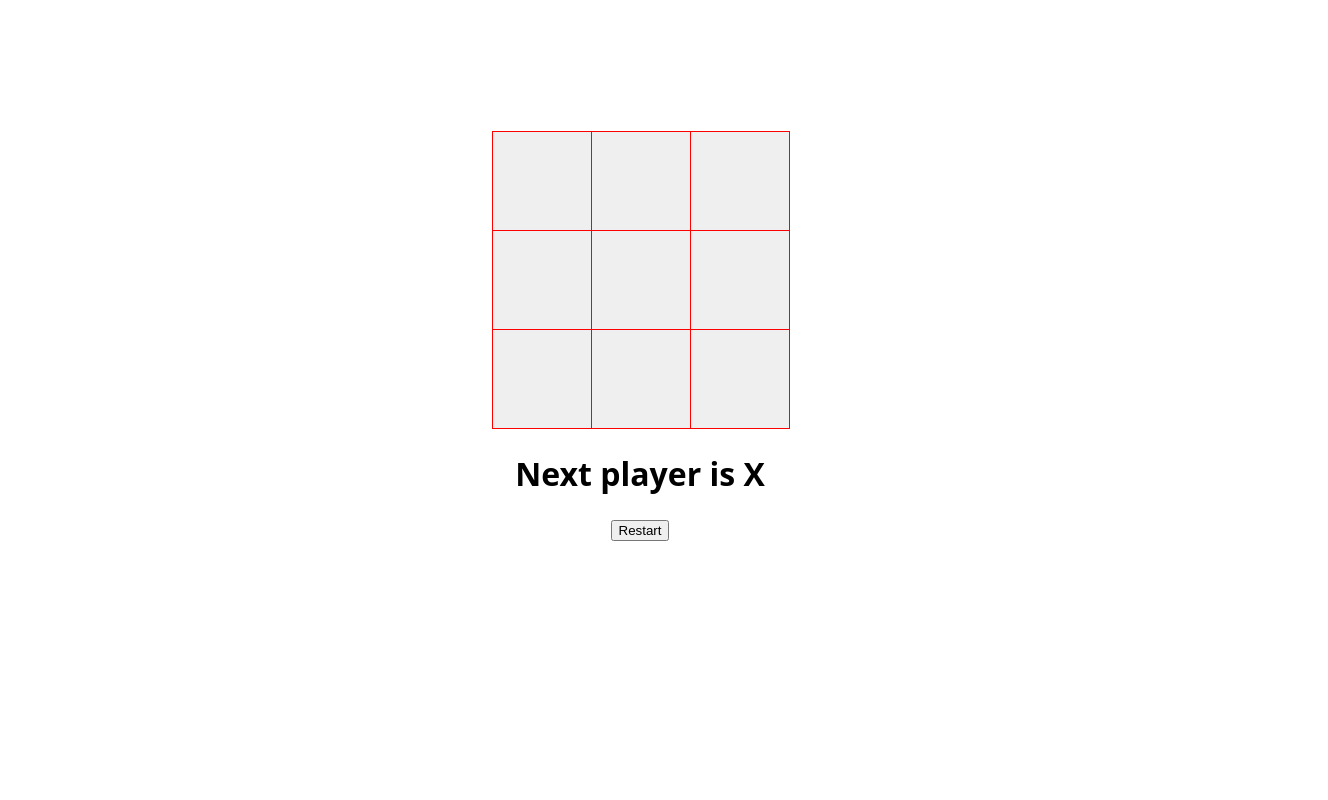
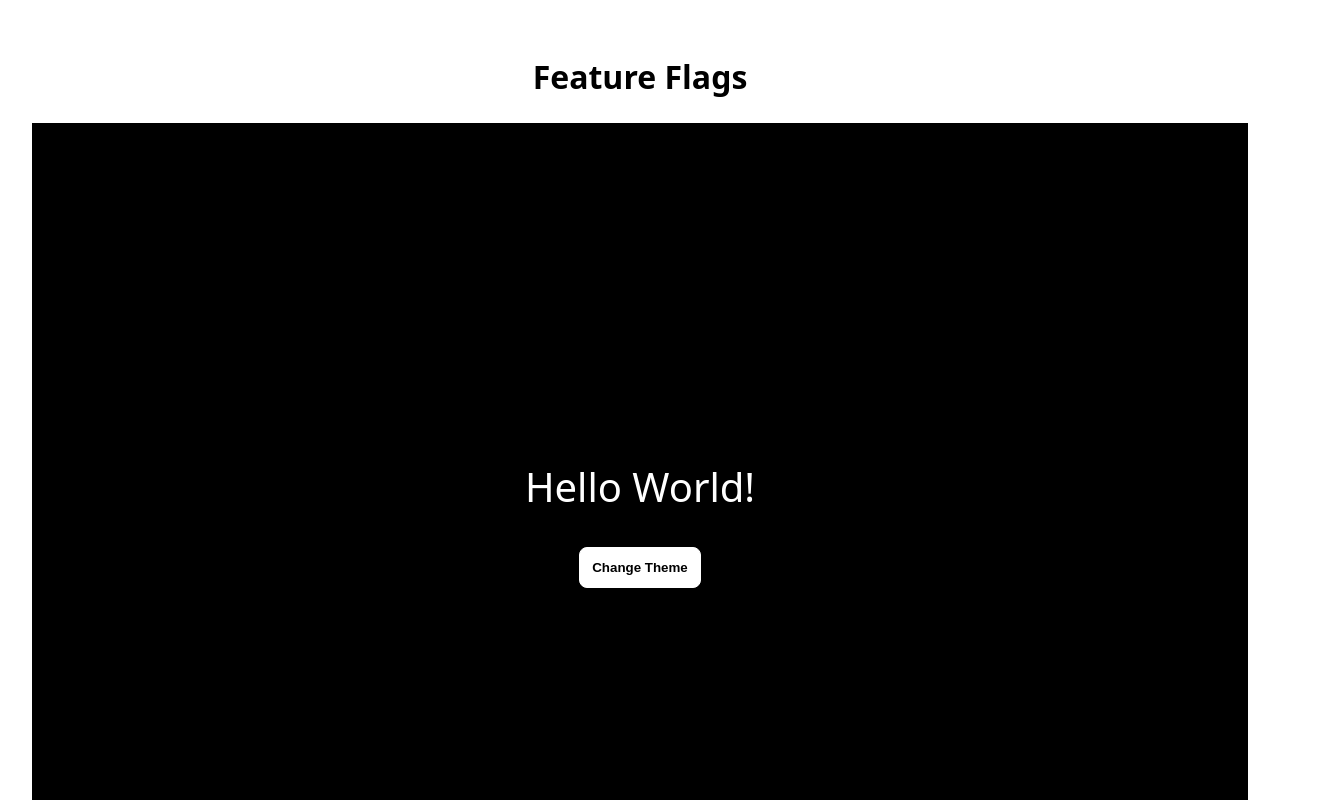
Before and after one commit to katerynaKV/react-projects, a React app: page / in a window 1280 px wide. Shown: the top 800 px of the page, 1328 px wide, since content can reach past the window. Built offline with nearby package versions, Linux system fonts and the light colour scheme; the HTML template or start-up script is replaced by a standard one.

Commit message:
Added FeatureFlags project

```diff
--- a/src/App.jsx
+++ b/src/App.jsx
@@ -2,6 +2,8 @@
 import Accordion from './projects/accordion/Accordion';
 import CustomModal from './projects/custom-modal/CustomModal';
 import CustomTabs from './projects/custom-tabs/CustomTabs';
+import FeatureFlags from './projects/feature-flag/FeatureFlags';
+import FeatureFlagsProvider from './projects/feature-flag/context/FeatureFlagsProvider';
 import GithubProfileFinder from './projects/github-profile-finder/GithubProfileFinder';
 import ImageSlider from './projects/image-slider/ImageSlider';
 import LightDarkMode from './projects/light-dark-mode/LightDarkMode';
@@ -60,7 +62,12 @@
       {/* <SearchAutocomplete /> */}
 
       {/* Tic tac toe */}
-      <TicTacToe />
+      {/* <TicTacToe /> */}
+
+      {/* Feature Flag Implementation */}
+      <FeatureFlagsProvider>
+        <FeatureFlags />
+      </FeatureFlagsProvider>
     </div>
   );
 }
--- /dev/null
+++ b/src/projects/feature-flag/FeatureFlags.jsx
@@ -0,0 +1,55 @@
+import { useContext } from 'react';
+import Accordion from '../accordion/Accordion';
+import LightDarkMode from '../light-dark-mode/LightDarkMode';
+import RandomColor from '../random-color/RandomColor';
+import TicTacToe from '../tic-tac-toe/TicTacToe';
+import TreeView from '../tree-view/TreeView';
+import { FeatureFlagsContext } from './context/FeatureFlagsProvider';
+import CustomTabs from '../custom-tabs/CustomTabs';
+import menus from '../tree-view/data';
+
+export default function FeatureFlags() {
+  const { loading, enabledFlags } = useContext(FeatureFlagsContext);
+
+  const componentsToRender = [
+    {
+      key: 'showLightAndDarkMode',
+      component: <LightDarkMode />,
+    },
+    {
+      key: 'showTicTacToeBoard',
+      component: <TicTacToe />,
+    },
+    {
+      key: 'showRandomColorGenerator',
+      component: <RandomColor />,
+    },
+    {
+      key: 'showAccordion',
+      component: <Accordion />,
+    },
+    {
+      key: 'showTreeView',
+      component: <TreeView menus={menus} />,
+    },
+    {
+      key: 'showTabs',
+      component: <CustomTabs />,
+    },
+  ];
+
+  function checkEnabledFlags(getCurrentKey) {
+    return enabledFlags[getCurrentKey];
+  }
+
+  if (loading) return <h1>Loading data! Please wait.</h1>;
+
+  return (
+    <div>
+      <h1>Feature Flags</h1>
+      {componentsToRender.map((componentItem) =>
+        checkEnabledFlags(componentItem.key) ? componentItem.component : null,
+      )}
+    </div>
+  );
+}
--- /dev/null
+++ b/src/projects/feature-flag/context/FeatureFlagsProvider.jsx
@@ -0,0 +1,30 @@
+import { createContext, useEffect, useState } from 'react';
+import featureFlagsDataServiceCall from '../data';
+
+export const FeatureFlagsContext = createContext(null);
+
+export default function FeatureFlagsProvider({ children }) {
+  const [loading, setLoading] = useState(false);
+  const [enabledFlags, setEnabledFlags] = useState({});
+
+  async function fetchFeatureFlags() {
+    try {
+      setLoading(true);
+      //original service call
+      const response = await featureFlagsDataServiceCall();
+      console.log(response);
+      setEnabledFlags(response);
+      setLoading(false);
+    } catch (error) {
+      console.log(error);
+      setLoading(false);
+      throw new Error(error);
+    }
+  }
+
+  useEffect(() => {
+    fetchFeatureFlags();
+  }, []);
+
+  return <FeatureFlagsContext.Provider value={{ loading, enabledFlags }}>{children}</FeatureFlagsContext.Provider>;
+}
--- /dev/null
+++ b/src/projects/feature-flag/data.js
@@ -0,0 +1,17 @@
+const dummyApiResponse = {
+  showLightAndDarkMode: true,
+  showTicTacToeBoard: true,
+  showRandomColorGenerator: true,
+  showAccordion: true,
+  showTreeView: true,
+  showTabs: true,
+};
+
+function featureFlagsDataServiceCall() {
+  return new Promise((resolve, reject) => {
+    if (dummyApiResponse) setTimeout(() => resolve(dummyApiResponse), 500);
+    else reject('Some error occured! Please try again');
+  });
+}
+
+export default featureFlagsDataServiceCall;
```
